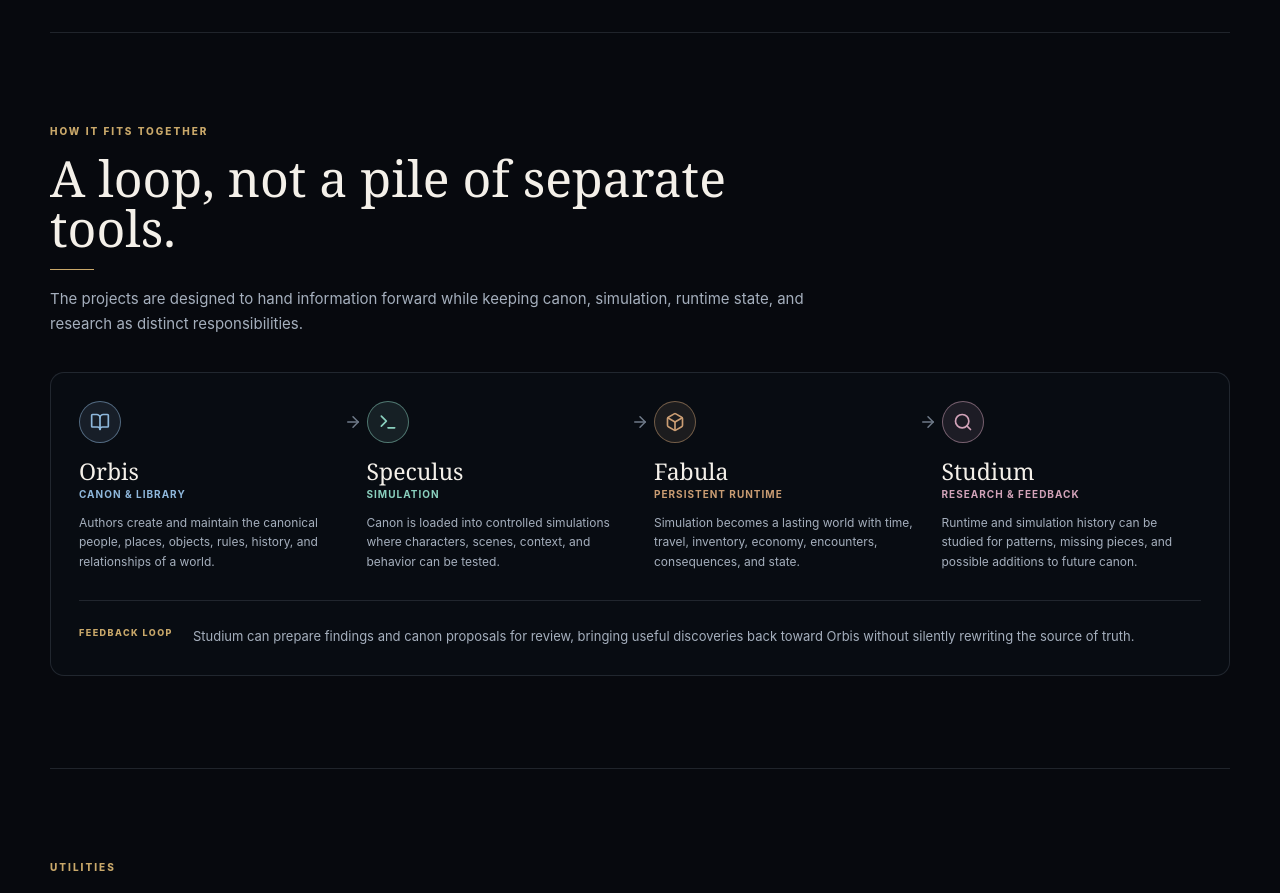
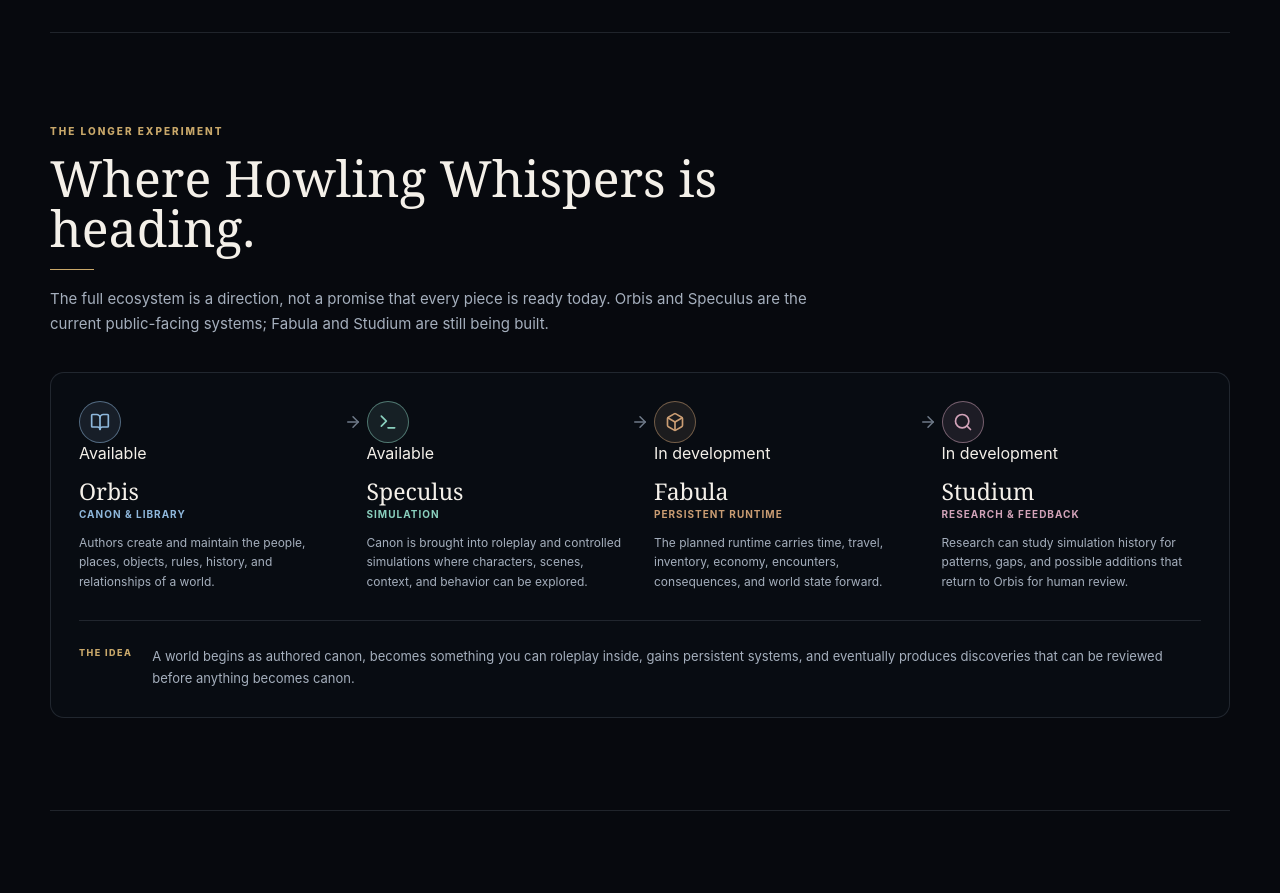
Before and after one commit to HowlingWhispers/HW-Landing, a React (Vite) app: page / in a window 1280 px wide. Shown: the part 1960-2853 px from the top of the page. Built offline with nearby package versions, Linux system fonts and the light colour scheme.

Commit message:
Redesign landing page as welcoming project entrance

```diff
--- a/src/components/EcosystemFlow.tsx
+++ b/src/components/EcosystemFlow.tsx
@@ -6,44 +6,49 @@ const stages = [
     id: 'orbis',
     name: 'Orbis',
     tagline: 'Canon & Library',
-    description: 'Authors create and maintain the canonical people, places, objects, rules, history, and relationships of a world.',
+    description: 'Authors create and maintain the people, places, objects, rules, history, and relationships of a world.',
     icon: BookOpen,
     color: 'var(--accent-orbis)',
+    state: 'Available',
   },
   {
     id: 'speculus',
     name: 'Speculus',
     tagline: 'Simulation',
-    description: 'Canon is loaded into controlled simulations where characters, scenes, context, and behavior can be tested.',
+    description: 'Canon is brought into roleplay and controlled simulations where characters, scenes, context, and behavior can be explored.',
     icon: Terminal,
     color: 'var(--accent-speculus)',
+    state: 'Available',
   },
   {
     id: 'fabula',
     name: 'Fabula',
     tagline: 'Persistent Runtime',
-    description: 'Simulation becomes a lasting world with time, travel, inventory, economy, encounters, consequences, and state.',
+    description: 'The planned runtime carries time, travel, inventory, economy, encounters, consequences, and world state forward.',
     icon: Box,
     color: 'var(--accent-fabula)',
+    state: 'In development',
   },
   {
     id: 'studium',
     name: 'Studium',
     tagline: 'Research & Feedback',
-    description: 'Runtime and simulation history can be studied for patterns, missing pieces, and possible additions to future canon.',
+    description: 'Research can study simulation history for patterns, gaps, and possible additions that return to Orbis for human review.',
     icon: Search,
     color: 'var(--accent-studium)',
+    state: 'In development',
   },
 ];
 
 export function EcosystemFlow() {
   return (
-    <section id="ecosystem" className="ecosystem" aria-labelledby="ecosystem-title">
+    <section id="ecosystem" className="ecosystem ecosystem--roadmap" aria-labelledby="ecosystem-title">
       <div className="section-header">
-        <p className="section-kicker">HOW IT FITS TOGETHER</p>
-        <h2 id="ecosystem-title" className="section-title">A loop, not a pile of separate tools.</h2>
+        <p className="section-kicker">THE LONGER EXPERIMENT</p>
+        <h2 id="ecosystem-title" className="section-title">Where Howling Whispers is heading.</h2>
         <p className="section-description">
-          The projects are designed to hand information forward while keeping canon, simulation, runtime state, and research as distinct responsibilities.
+          The full ecosystem is a direction, not a promise that every piece is ready today.
+          Orbis and Speculus are the current public-facing systems; Fabula and Studium are still being built.
         </p>
       </div>
 
@@ -52,13 +57,14 @@ export function EcosystemFlow() {
           {stages.map((stage, index) => (
             <div
               key={stage.id}
-              className="flow-stage"
+              className={'flow-stage ' + (stage.state !== 'Available' ? 'flow-stage--future' : '')}
               style={{ '--stage-color': stage.color } as CSSProperties}
             >
               <div className="flow-node" aria-hidden="true">
                 <stage.icon size={20} strokeWidth={2} />
               </div>
               <div className="flow-content">
+                <span className="flow-state">{stage.state}</span>
                 <h3 className="flow-name">{stage.name}</h3>
                 <p className="flow-tagline">{stage.tagline}</p>
                 <p className="flow-description">{stage.description}</p>
@@ -73,8 +79,11 @@ export function EcosystemFlow() {
         </div>
 
         <div className="flow-feedback">
-          <span className="flow-feedback__label">FEEDBACK LOOP</span>
-          <span>Studium can prepare findings and canon proposals for review, bringing useful discoveries back toward Orbis without silently rewriting the source of truth.</span>
+          <span className="flow-feedback__label">THE IDEA</span>
+          <span>
+            A world begins as authored canon, becomes something you can roleplay inside, gains persistent systems,
+            and eventually produces discoveries that can be reviewed before anything becomes canon.
+          </span>
         </div>
       </div>
     </section>
```
